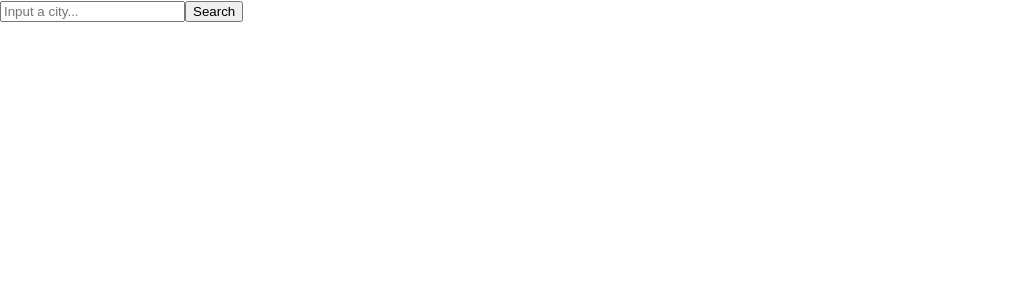
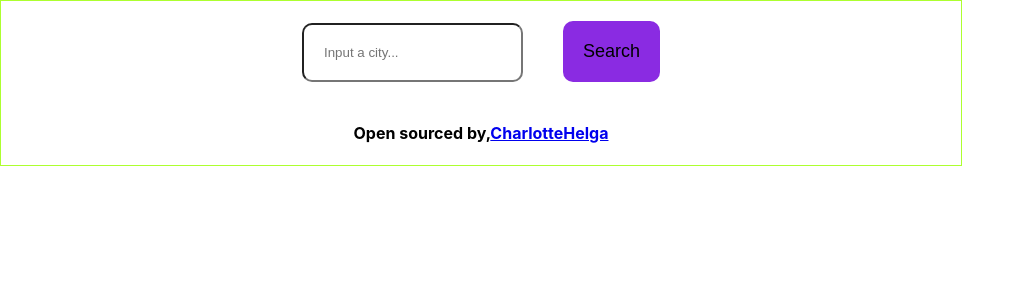
Before and after one commit to CharlotteHelga/reactsearchbox, a React (Create React App) app: page / in a window 1280 px wide. Shown: the top 300 px of the page, without its empty margins (0-1025 px from the left). Built offline with nearby package versions, Linux system fonts and the light colour scheme.

Commit message:
Add github link

```diff
--- a/src/WeatherSearch.js
+++ b/src/WeatherSearch.js
@@ -1,5 +1,6 @@
 import React, { useState } from "react";
 import axios from "axios";
+import "./index.css";
 
 export default function WeatherSearch() {
   let [city, setCity] = useState("");
@@ -14,6 +15,7 @@ export default function WeatherSearch() {
       wind: response.data.wind.speed,
       humidity: response.data.main.humidity,
       description: response.data.weather[0].description,
+      icon: `https://openweathermap.org/img/wn/${response.data.weather[0].icon}@2x.png}`,
     });
   }
   // the functin is supposed to collect information from API Url after clicking the search button
@@ -29,7 +31,7 @@ export default function WeatherSearch() {
   }
 
   let form = (
-    <form onSubmit={handleSubmit}>
+    <form onSubmit={handleSubmit} className="form">
       <input
         type="Search"
         placeholder="Input a city..."
@@ -48,6 +50,9 @@ export default function WeatherSearch() {
           <li>Wind: {weather.wind}</li>
           <li>description:{weather.description}</li>
           <li>Humidity:{weather.humidity}</li>
+          <li>
+            <img src={weather.icon} alt={weather.description} />
+          </li>
         </ul>
       </div>
     );
--- a/src/index.css
+++ b/src/index.css
@@ -5,9 +5,26 @@ body {
     sans-serif;
   -webkit-font-smoothing: antialiased;
   -moz-osx-font-smoothing: grayscale;
+  text-align: center;
+  border: 1px solid greenyellow;
+  max-width: 75%;
+  text-align: center;
 }
 
 code {
   font-family: source-code-pro, Menlo, Monaco, Consolas, 'Courier New',
     monospace;
 }
+input{
+  margin: 20px;
+  padding: 20px;
+  border-radius: 10px;
+}
+button{
+  margin: 20px;
+  padding: 20px;
+  background-color: blueviolet;
+  border-radius: 10px;
+  border: white;
+  font-size: large;
+}
--- a/src/index.js
+++ b/src/index.js
@@ -10,6 +10,10 @@ const root = ReactDOM.createRoot(document.getElementById("root"));
 root.render(
   <React.StrictMode>
     <WeatherSearch />
+    <h4>
+      Open sourced by,
+       <a href="https://github.com/CharlotteHelga/reactsearchbox">CharlotteHelga</a>
+    </h4>
   </React.StrictMode>
 );
 
```
